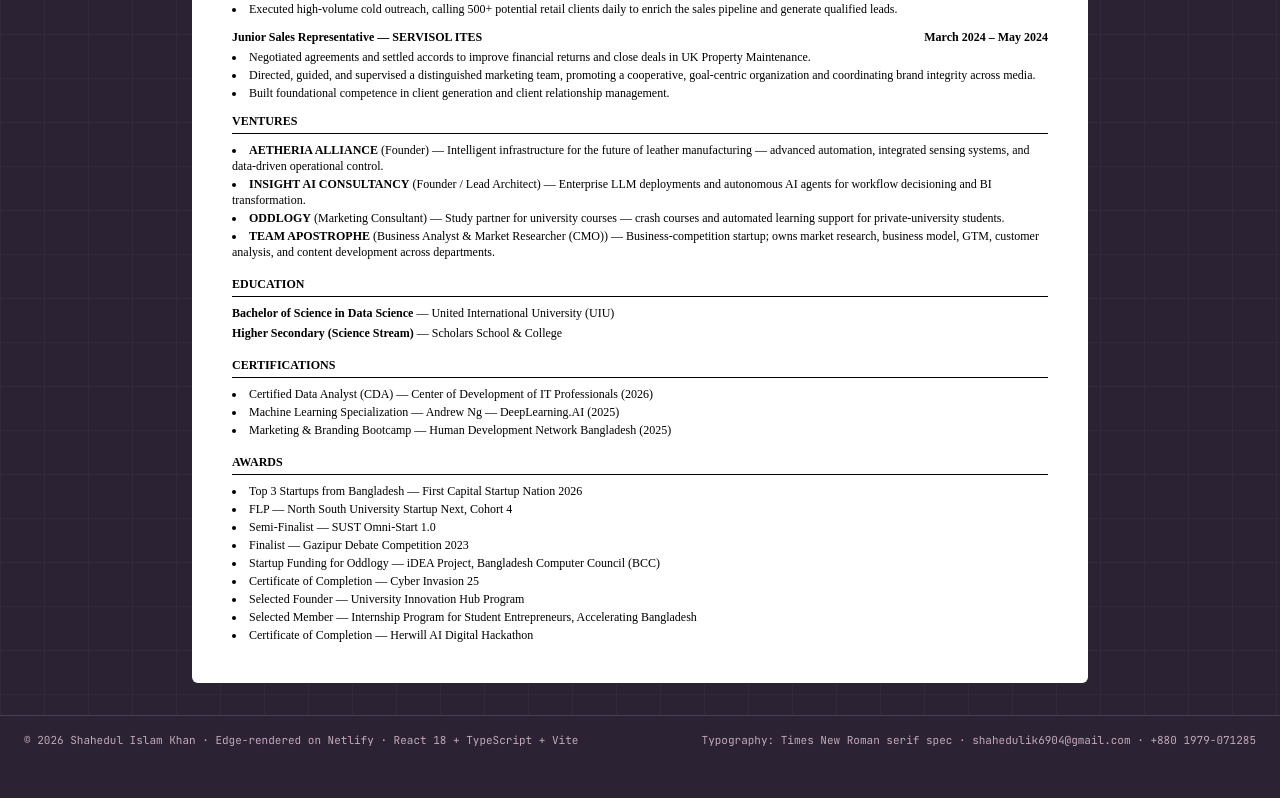
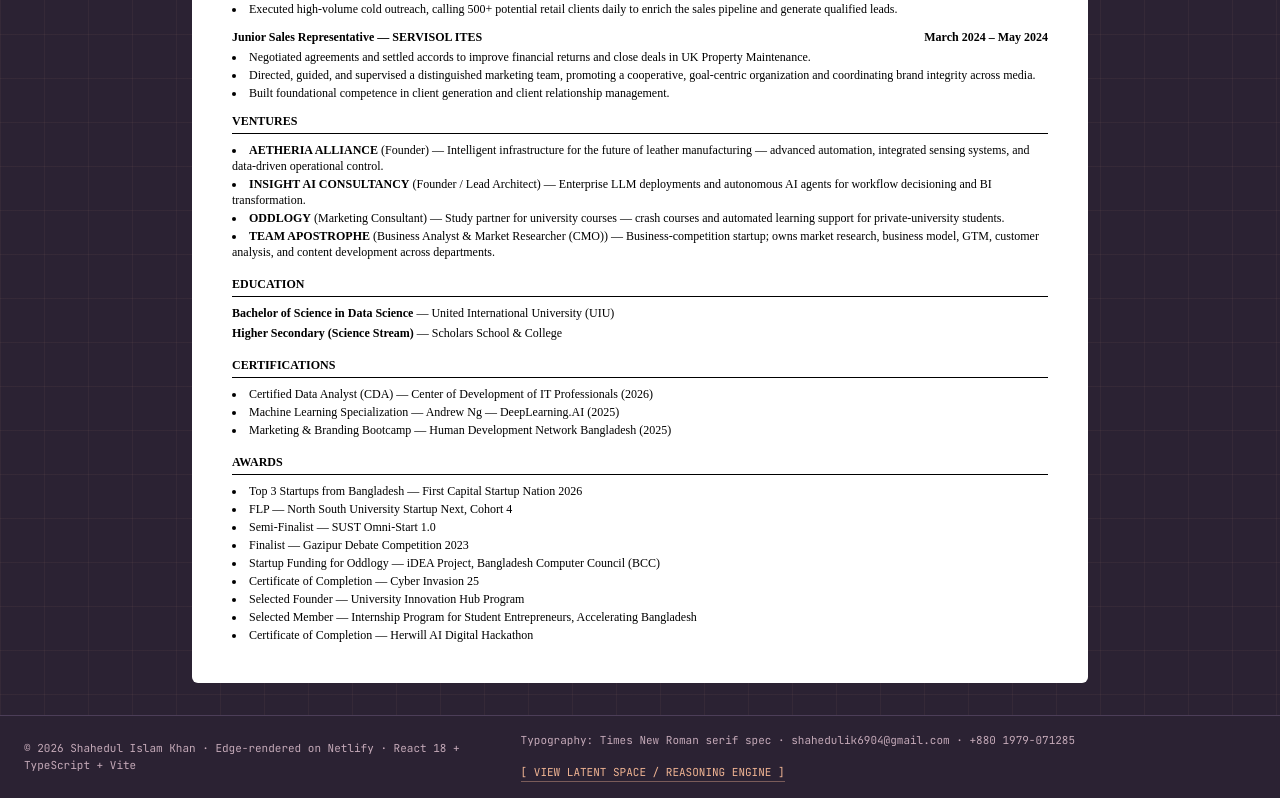
Before and after one commit to shahedulik/shahedul-portfolio, a React (Vite) app: page /ats in a window 1280 px wide. Shown: the part 1154-1952 px from the top of the page. Before the commit the page ends 1918 px from the top, so only its background shows below. Built offline with nearby package versions, Linux system fonts and the light colour scheme.

Commit message:
Update AppFooter.tsx

```diff
--- a/src/components/AppFooter.tsx
+++ b/src/components/AppFooter.tsx
@@ -5,7 +5,12 @@
     <footer className="border-t border-line/70 bg-ink-900">
       <div className="max-w-7xl mx-auto px-4 sm:px-6 py-4 flex flex-col sm:flex-row gap-2 sm:items-center sm:justify-between font-mono text-[11px] text-mut">
         <span>© 2026 {PROFILE.name} · Edge-rendered on Netlify · React 18 + TypeScript + Vite</span>
-        <span>Typography: Times New Roman serif spec · {PROFILE.email} · {PROFILE.phone}</span>
+        <div className="flex items-center gap-4 flex-wrap">
+  <span>Typography: Times New Roman serif spec · {PROFILE.email} · {PROFILE.phone}</span>
+  <a href="https://thinking-portfolio.netlify.app" target="_blank" rel="noopener" className="text-data hover:text-white border-b border-data/40 transition-colors">
+    [ VIEW LATENT SPACE / REASONING ENGINE ]
+  </a>
+</div>
       </div>
     </footer>
   );
```
